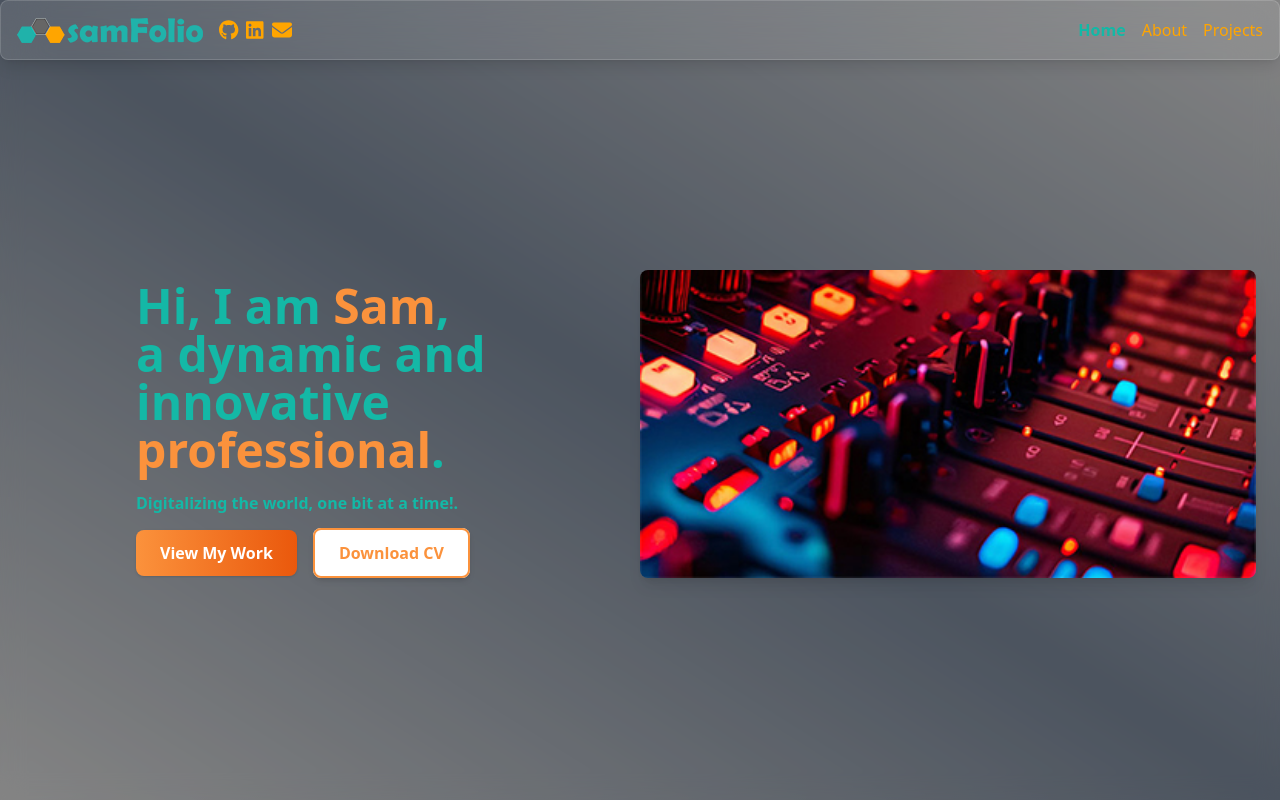
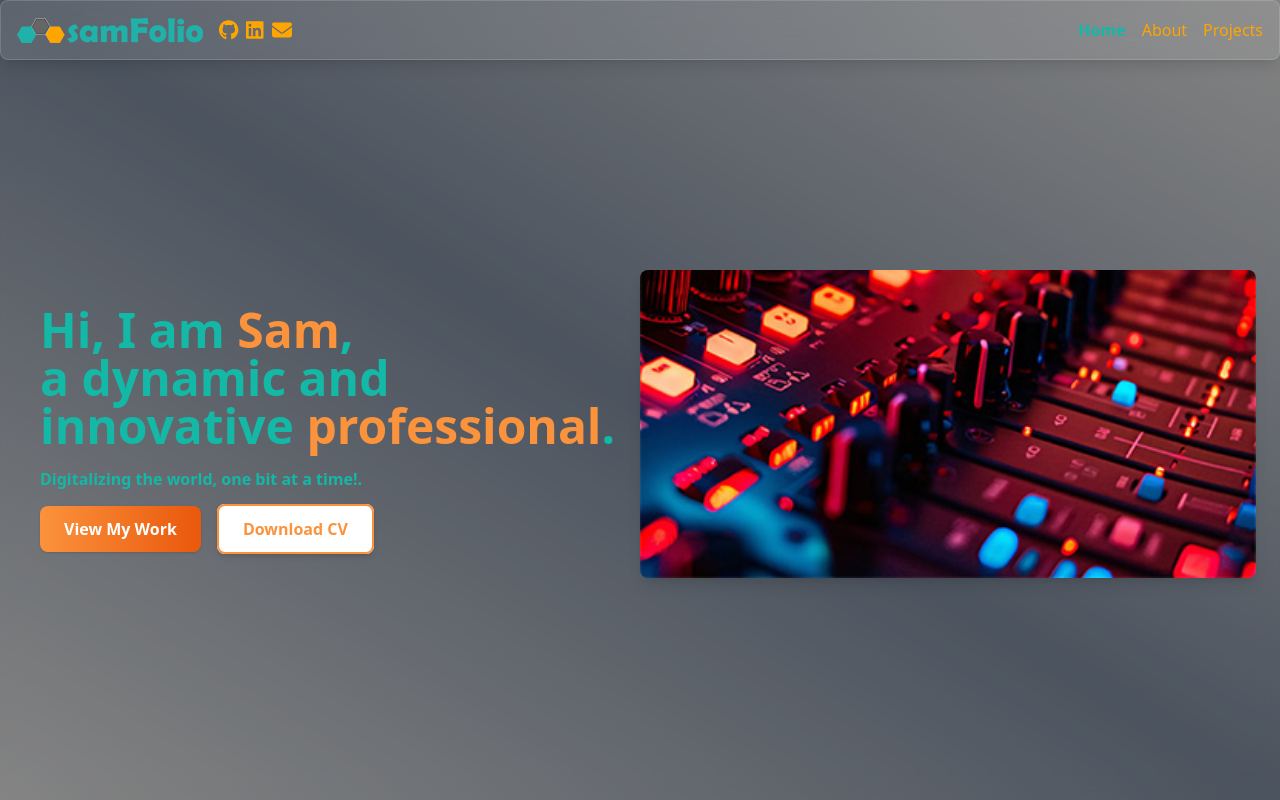
Before and after one commit to sams258/SamFolio-Portfolio-Website, a Next.js app: page / in a window 1280 px wide. Shown: the top 800 px of the page. Built offline with nearby package versions, Linux system fonts and the light colour scheme.

Commit message:
adjusted hero section left padding

```diff
--- a/src/app/components/HeroSection.tsx
+++ b/src/app/components/HeroSection.tsx
@@ -14,7 +14,7 @@ const HeroSection: React.FC = () => {
       transition={{ duration: 1 }}
     >
       <div className="container mx-auto flex flex-col lg:flex-row items-center justify-between">
-        <div className="text-center lg:text-left lg:w-1/2 sm:pl-4 lg:pl-28">
+        <div className="text-center lg:text-left lg:w-1/2 sm:pl-4 lg:pl-25">
           <h1 className="text-teal-500 text-4xl lg:text-5xl font-bold mb-4">
             Hi, I am <span className="text-orange-400">Sam</span>,
             <br />a dynamic and innovative{" "}
```
